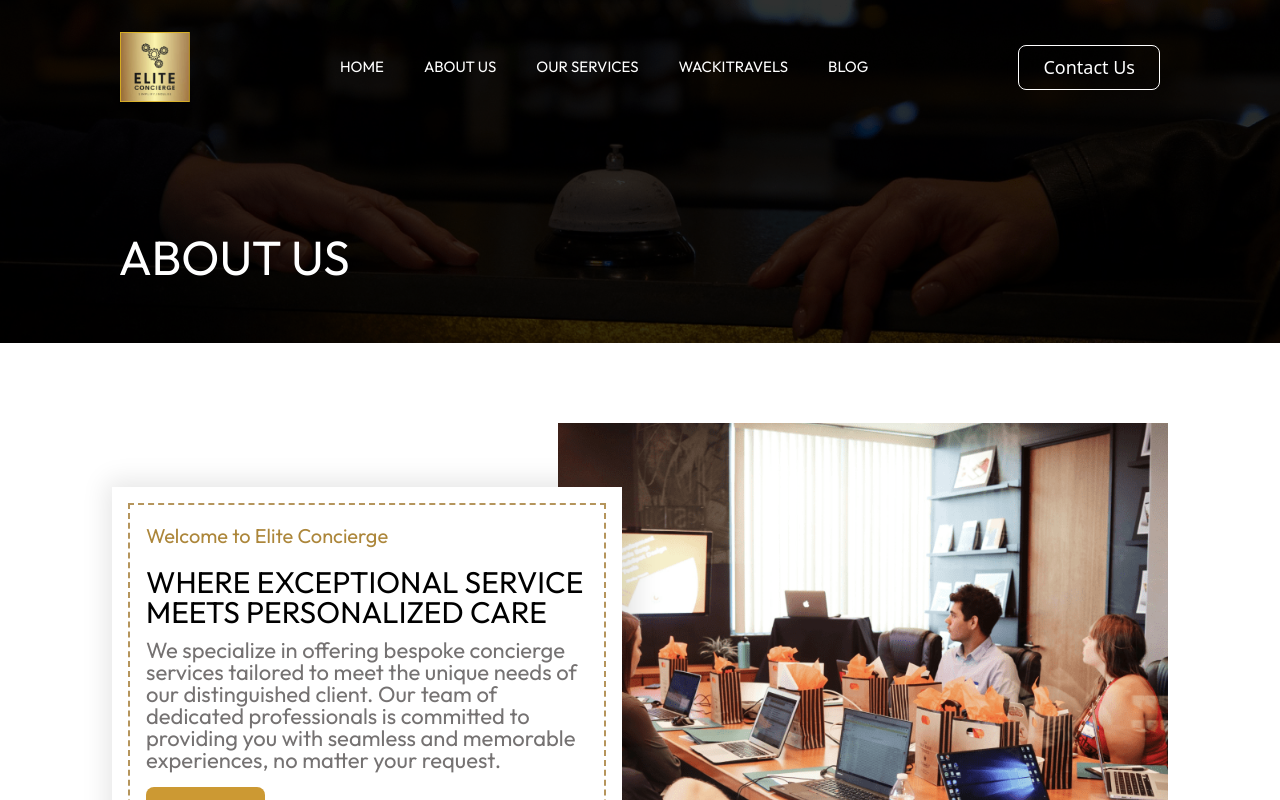
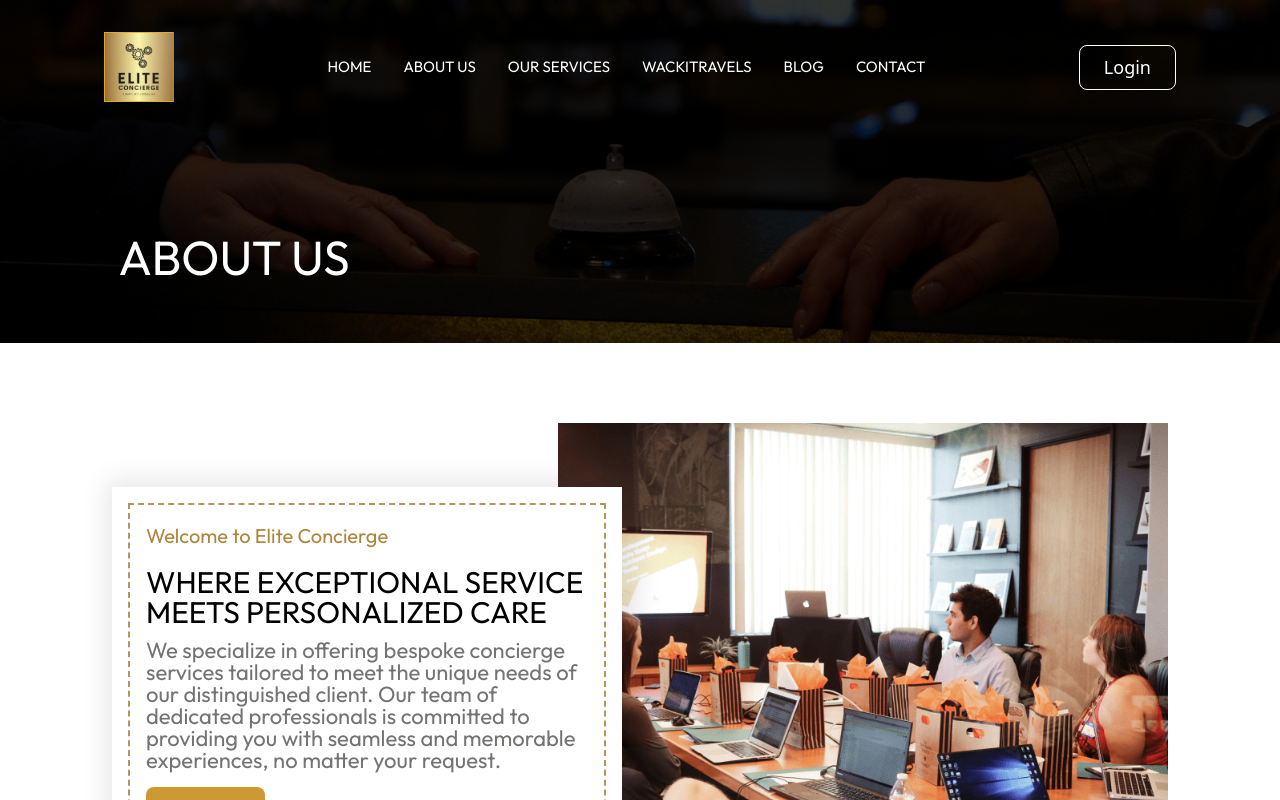
Before and after one commit to TechJam-Labs/Elite-Concierge, a React (Vite) app: page /about-us in a window 1280 px wide. Shown: the top 800 px of the page. Built offline with nearby package versions, Linux system fonts and the light colour scheme; a web font is replaced by a local one.

Commit message:
correction updated

```diff
--- a/src/App.jsx
+++ b/src/App.jsx
@@ -1,31 +1,65 @@
+import React, { Suspense, lazy } from "react";
 import {
   createBrowserRouter,
   createRoutesFromElements,
   RouterProvider,
   Route,
 } from "react-router-dom";
-import HomePage from "./Pages/HomePage";
-import AboutPage from "./Pages/AboutPage";
-import ServicePages from "./Pages/ServicePage";
-import ContactPage from "./Pages/ContactPage";
+
+// Lazy load the page components
+const HomePage = lazy(() => import("./Pages/HomePage"));
+const AboutPage = lazy(() => import("./Pages/AboutPage"));
+const ServicePages = lazy(() => import("./Pages/ServicePage"));
+const ContactPage = lazy(() => import("./Pages/ContactPage"));
+import Spinner from "./Component/Spinner";
+
+// Define a reusable Suspense wrapper component
+const SuspenseWrapper = ({ children }) => (
+  <Suspense fallback={<Spinner />}>{children}</Suspense>
+);
 
 function App() {
   const router = createBrowserRouter(
     createRoutesFromElements(
       <Route>
         {/**Public Routes */}
-        <Route index element={<HomePage />} />
-        <Route path="/about-us" element={<AboutPage />} />
-        <Route path="/service" element={<ServicePages />} />
-        <Route path="/contact" element={<ContactPage />} />
+        <Route
+          index
+          element={
+            <SuspenseWrapper>
+              <HomePage />
+            </SuspenseWrapper>
+          }
+        />
+        <Route
+          path="/about-us"
+          element={
+            <SuspenseWrapper>
+              <AboutPage />
+            </SuspenseWrapper>
+          }
+        />
+        <Route
+          path="/service"
+          element={
+            <SuspenseWrapper>
+              <ServicePages />
+            </SuspenseWrapper>
+          }
+        />
+        <Route
+          path="/contact"
+          element={
+            <SuspenseWrapper>
+              <ContactPage />
+            </SuspenseWrapper>
+          }
+        />
       </Route>
     )
   );
-  return (
-    <>
-      <RouterProvider router={router} />
-    </>
-  );
+
+  return <RouterProvider router={router} />;
 }
 
 export default App;
--- a/src/Component/About.jsx
+++ b/src/Component/About.jsx
@@ -169,6 +169,7 @@ function About() {
             grow in a dynamic environment, and ready to be a part of a team that
             values your contributions, then we would love to have you on board.
           </p>
+          <a href="/wackitravels/register" target="_blank">
             <button className="inline-flex items-center justify-center mt-3 px-8 py-3 bg-[#AC863A] text-black border-none rounded-none rounded-r-[50px] rounded-l-[50px] font-bold text-sm uppercase cursor-pointer sm:mt-3 sm:mb-3 md:mt-3 md:mb-3 lg:mt-4 lg:mb-4 ">
               Send A Message
               <svg
@@ -189,6 +190,7 @@ function About() {
                 />
               </svg>
             </button>
+          </a>
         </div>
       </section>
       <Footer />
--- a/src/Component/HomePage.jsx
+++ b/src/Component/HomePage.jsx
@@ -16,7 +16,7 @@ import Service from "../assets/services.png";
 import Circle from "../assets/circle.svg";
 import Footer from "./Footer";
 import ServiceColumn from "./ServiceColumn";
-import { NavLink } from "react-router-dom";
+import { Link } from "react-router-dom";
 
 function HomePage() {
   const travelItems = [
@@ -119,7 +119,7 @@ function HomePage() {
               {/* call to action button CTA */}
 
               <button className="px-3 py-2 font-bold  shadow-bottom tracking-6px font-outfit mt-[2.5rem] cursor-pointer rounded-lg bg-[#0E0E0D] text-[#FFFFFF] text-[10px] md:text-[16px] sm:mt-[4.5rem] md:mt-[6.5rem] lg:mt-[14.5rem] lg:py-4 lg:px-6 lg:text-[20px]">
-                <NavLink to="/contact">Find Out More</NavLink>
+                <Link to="/contact">Find Out More</Link>
               </button>
             </div>
           </div>
@@ -249,7 +249,7 @@ function HomePage() {
             let us take care of the rest!
           </p>
           <button className="px-4 mt-4 uppercase py-2 cursor-pointer rounded-lg text-[#ffffff] border border-[#ffffff] font-normal font-outfit text-[14px] ">
-            Talk to a Desdicated Handler
+            Talk to a Dedicated Handler
           </button>
         </div>
       </section>
@@ -376,9 +376,11 @@ function HomePage() {
               intending Customers
             </h6>
             <div className="flex justify-center md:justify-start">
-              <button className="px-4 py-2 cursor-pointer rounded-lg text-[black] border border-black font-normal font-outfit text-[18px] md:px-6">
-                Contact Us
-              </button>
+              <Link to="/contact">
+                <button className="px-4 py-2 cursor-pointer rounded-lg text-[black] border border-black font-normal font-outfit text-[18px] md:px-6">
+                  Contact Us
+                </button>
+              </Link>
             </div>
           </div>
           <div className="col-span-1 md:px-4 lg:col-span-3 ">
--- a/src/Component/NavigationBar.jsx
+++ b/src/Component/NavigationBar.jsx
@@ -9,7 +9,7 @@ function NavigationBar() {
     setIsOpen(!isOpen);
   };
   return (
-    <header className="px-[0.7rem] relative font-nav py-4 h-31 md:px-[4rem] lg:py-6 lg:px-[6rem]">
+    <header className="px-[0.7rem] relative font-nav py-4 h-31 md:px-[4rem] lg:py-6 lg:px-[5rem]">
       <div className="flex items-center px-6 py-2 justify-between relative z-50">
         {/* Logo section */}
         <div>
@@ -38,7 +38,7 @@ function NavigationBar() {
           </button>
         </div>
         {/* Navigation links for laptop view */}
-        <ul className="hidden lg:flex gap-10 font-outfit font-normal text-[#ffffff] text-[15px]">
+        <ul className="hidden lg:flex gap-8 font-outfit font-normal text-[#ffffff] text-[15px]">
           <li className="relative group">
             <NavLink to="/">
               <button className="hover:opacity-50 cursor-pointer">HOME</button>
@@ -59,20 +59,35 @@ function NavigationBar() {
             </NavLink>
           </li>
           <li className="relative group">
+            <a href="/wackitravels" target="_blank">
               <button className="hover:opacity-50 cursor-pointer">
                 WACKITRAVELS
               </button>
+            </a>
           </li>
           <li className="relative group">
+            <a href="/wackitravels/news" target="_blank">
               <button className="hover:opacity-50 cursor-pointer">BLOG</button>
+            </a>
+          </li>
+          <li className="relative group">
+            <NavLink to="/contact">
+              <button className="hover:opacity-50 cursor-pointer">
+                CONTACT
+              </button>
+            </NavLink>
           </li>
         </ul>
         {/* Call to action button CTA for laptop view */}
-        <NavLink to="/contact" className="hidden lg:block">
+        <a
+          className="hidden lg:block"
+          href="/wackitravels/login"
+          target="_blank"
+        >
           <button className="hidden lg:block px-6 py-2 cursor-pointer rounded-lg text-[#ffffff] border border-[#FFFFFF] font-normal text-[18px]">
-            Contact Us
+            Login
           </button>
-        </NavLink>
+        </a>
       </div>
       {/* Navigation links for mobile and tablet view */}
       {isOpen && (
@@ -104,12 +119,21 @@ function NavigationBar() {
             </NavLink>
           </li>
           <li className="relative group">
+            <a href="/wackitravels" target="_blank">
               <button className="hover:opacity-50 cursor-pointer">
                 WACKITRAVELS
               </button>
+            </a>
           </li>
           <li className="relative group">
+            <a href="/wackitravels/news" target="_blank">
               <button className="hover:opacity-50 cursor-pointer">BLOG</button>
+            </a>
+          </li>
+          <li className="relative group">
+            <a href="/wackitravels/news" target="_blank">
+              <button className="hover:opacity-50 cursor-pointer">LOGIN</button>
+            </a>
           </li>
         </ul>
       )}
--- /dev/null
+++ b/src/Component/Spinner.jsx
@@ -0,0 +1,11 @@
+import React from "react";
+
+const Spinner = () => {
+  return (
+    <div className="flex justify-center py-2">
+      <div className="w-12 h-12 border-4 border-gray-200 border-t-4 border-t-blue-500 rounded-full animate-spin"></div>
+    </div>
+  );
+};
+
+export default Spinner;
```
Lines whose indentation alone changed are shown as unchanged.
